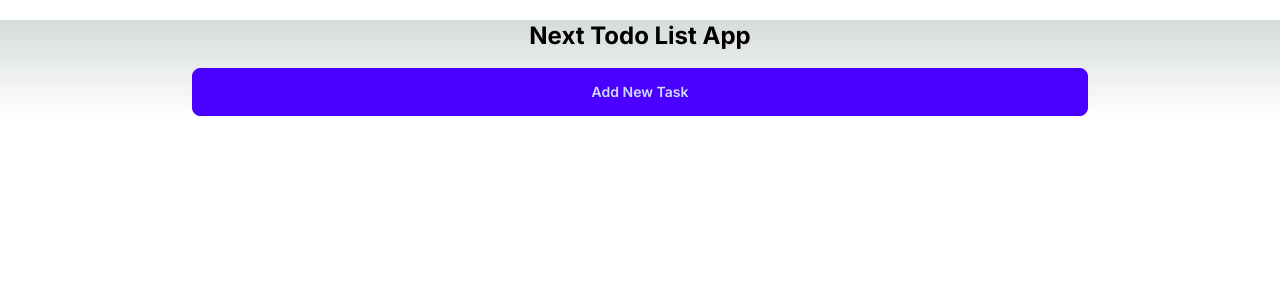
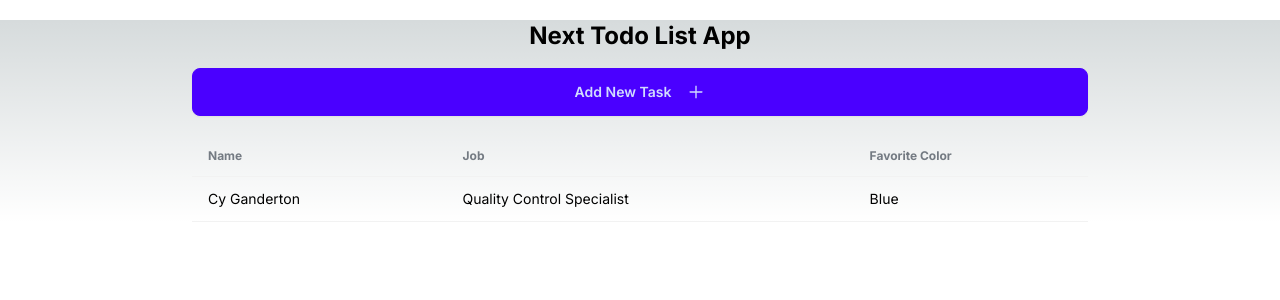
Before and after one commit to imhayatunnabi/next-todo-app, a Next.js app: page / in a window 1280 px wide. Shown: the top 300 px of the page. Built offline with nearby package versions, Linux system fonts and the light colour scheme.

Commit message:
Json Server installed and new component of todo list with daisy ui table

```diff
--- a/app/components/AddTask.tsx
+++ b/app/components/AddTask.tsx
@@ -1,7 +1,11 @@
+import { AiOutlinePlus } from "react-icons/ai"
+
 const AddTask = () => {
   return (
     <div>
-        <button className="btn btn-primary w-full">Add New Task</button>
+        <button className="btn btn-primary w-full">Add New Task
+        <AiOutlinePlus size={18} className="ml-2"></AiOutlinePlus>
+        </button>
     </div>
   )
 }
--- /dev/null
+++ b/app/components/TodoList.tsx
@@ -0,0 +1,25 @@
+
+const TodoList = () => {
+    return (
+        <div className="overflow-x-auto">
+            <table className="table">
+                <thead>
+                    <tr>
+                        <th>Name</th>
+                        <th>Job</th>
+                        <th>Favorite Color</th>
+                    </tr>
+                </thead>
+                <tbody>
+                    <tr>
+                        <td>Cy Ganderton</td>
+                        <td>Quality Control Specialist</td>
+                        <td>Blue</td>
+                    </tr>
+                </tbody>
+            </table>
+        </div>
+    )
+}
+
+export default TodoList
--- a/app/page.tsx
+++ b/app/page.tsx
@@ -1,5 +1,6 @@
 
 import AddTask from './components/AddTask';
+import TodoList from './components/TodoList';
 export default function Home() {
   return (
     <main className="max-w-4xl mx-auto mt-4">
@@ -7,6 +8,7 @@
         <h1 className="text-2xl font-bold">Next Todo List App</h1>
         <AddTask></AddTask>
       </div>
+      <TodoList></TodoList>
     </main>
   );
 }
--- a/package.json
+++ b/package.json
@@ -21,6 +21,7 @@
     "daisyui": "^4.11.1",
     "eslint": "^8",
     "eslint-config-next": "14.2.3",
+    "json-server": "^1.0.0-alpha.23",
     "postcss": "^8",
     "tailwindcss": "^3.4.1",
     "typescript": "^5"
```
Also changed, not shown: 1 other file (tests, documents, lock files or other folders).
